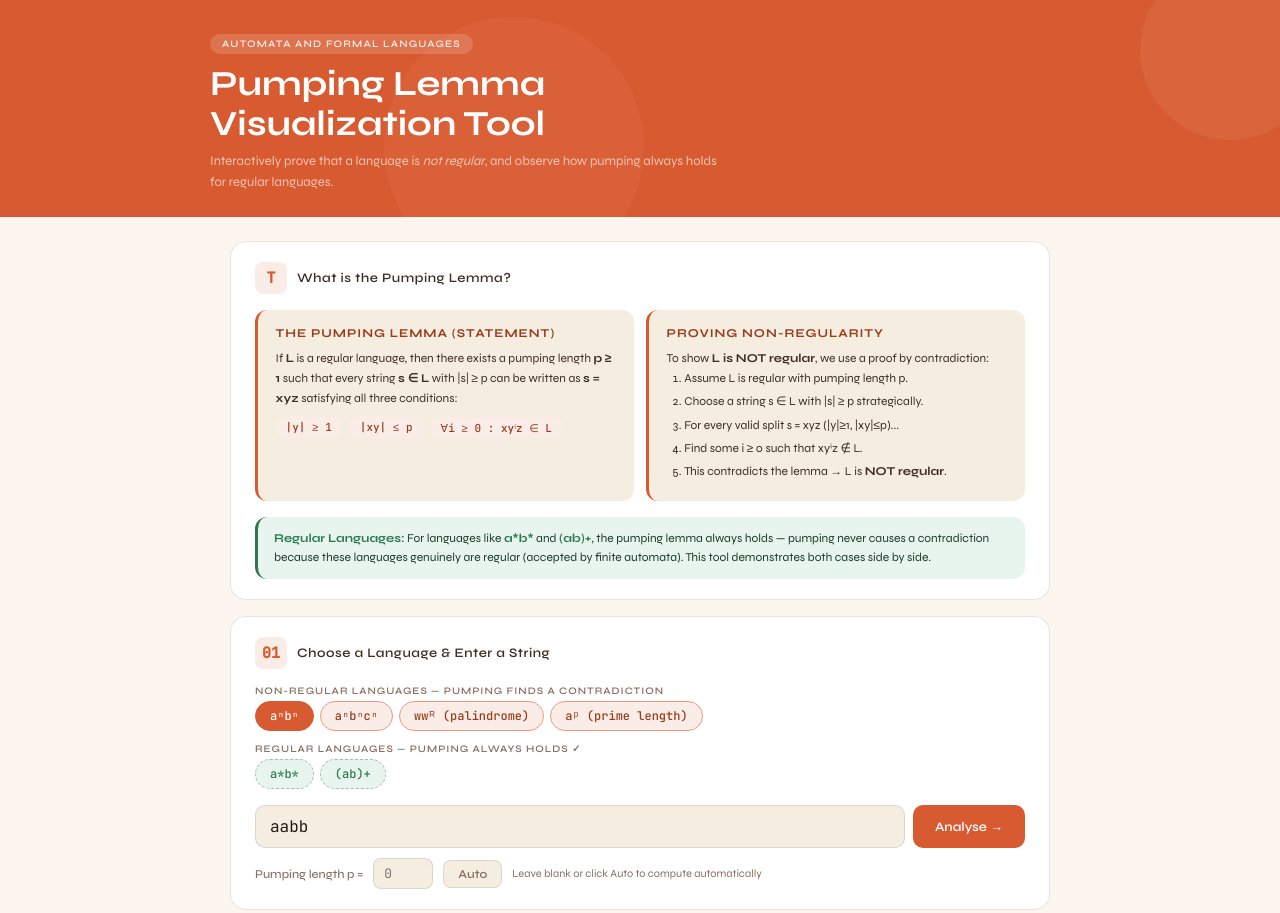
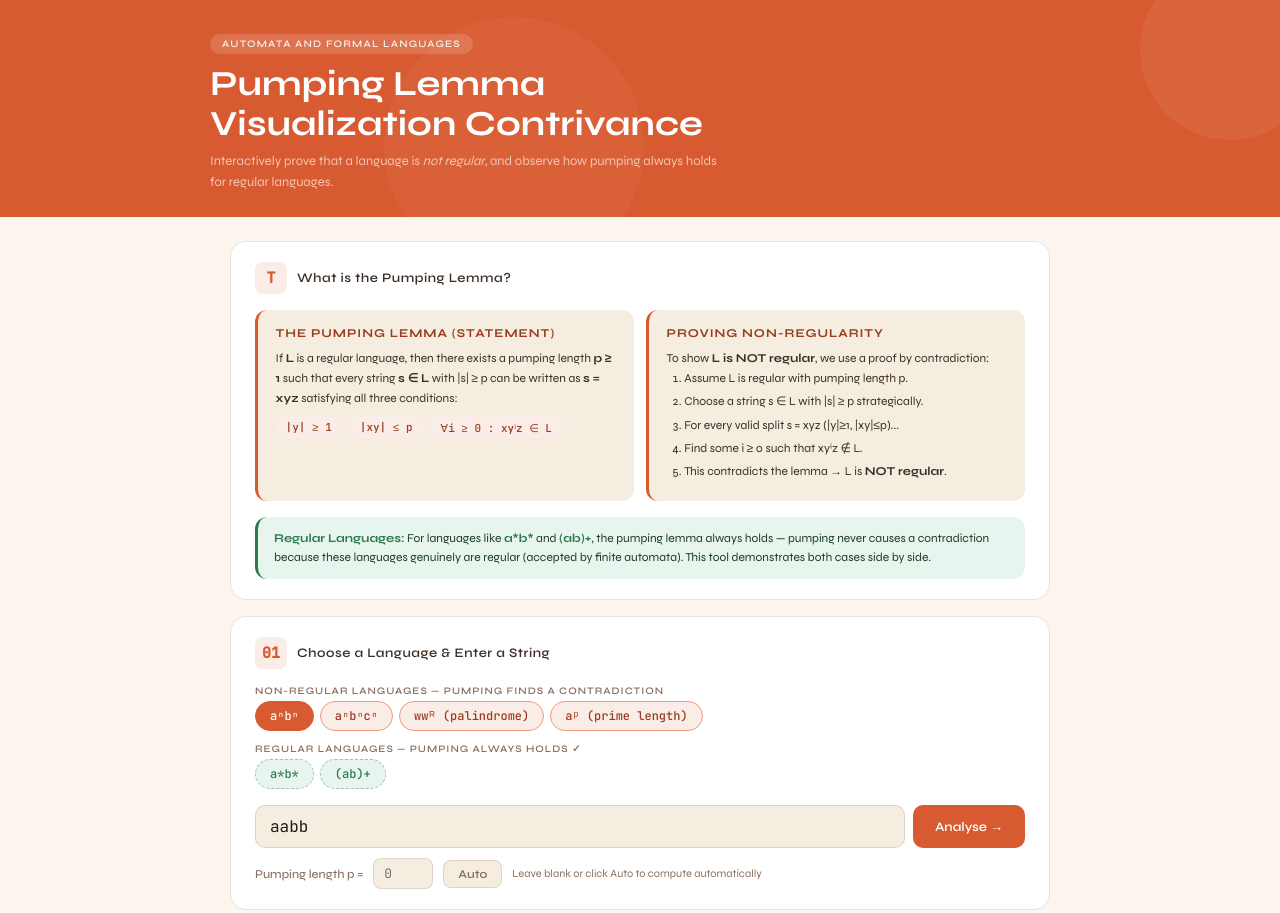
Before and after one commit to Snehaai/Pumping-Lemma-Visualiser, a plain HTML site: page index.html in a window 1280 px wide. Shown: the top 913 px of the page. Drawn offline with Linux system fonts and the light colour scheme.

Commit message:
Update header title from 'Tool' to 'Contrivance'

```diff
--- a/index.html
+++ b/index.html
@@ -181,7 +181,7 @@
 <header>
   <div class="header-inner">
     <div class="header-tag">Automata and Formal Languages</div>
-    <h1>Pumping Lemma<br>Visualization Tool</h1>
+    <h1>Pumping Lemma<br>Visualization Contrivance</h1>
     <p>Interactively prove that a language is <em>not regular</em>, and observe how pumping always holds for regular languages.</p>
   </div>
 </header>
```
